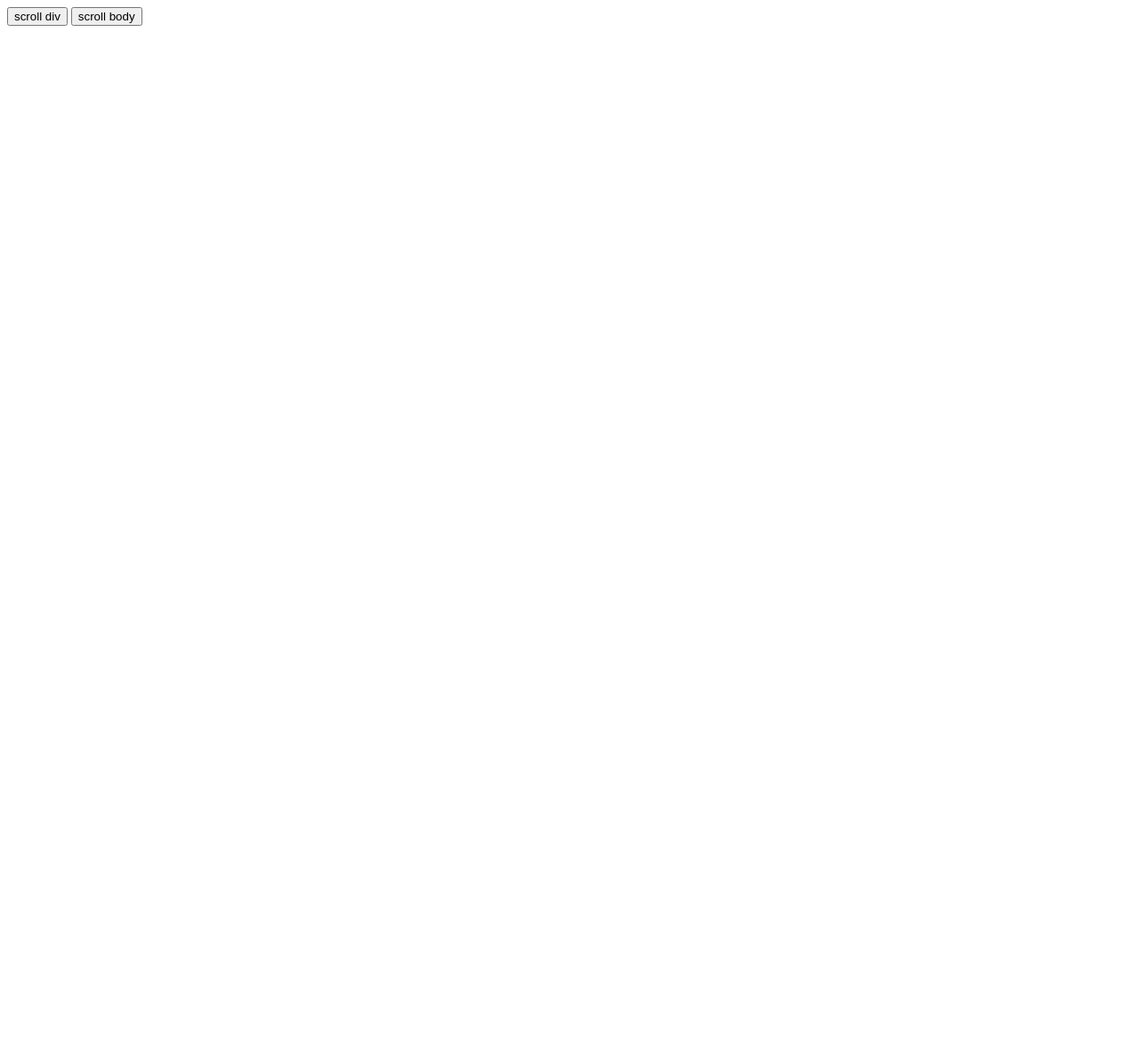
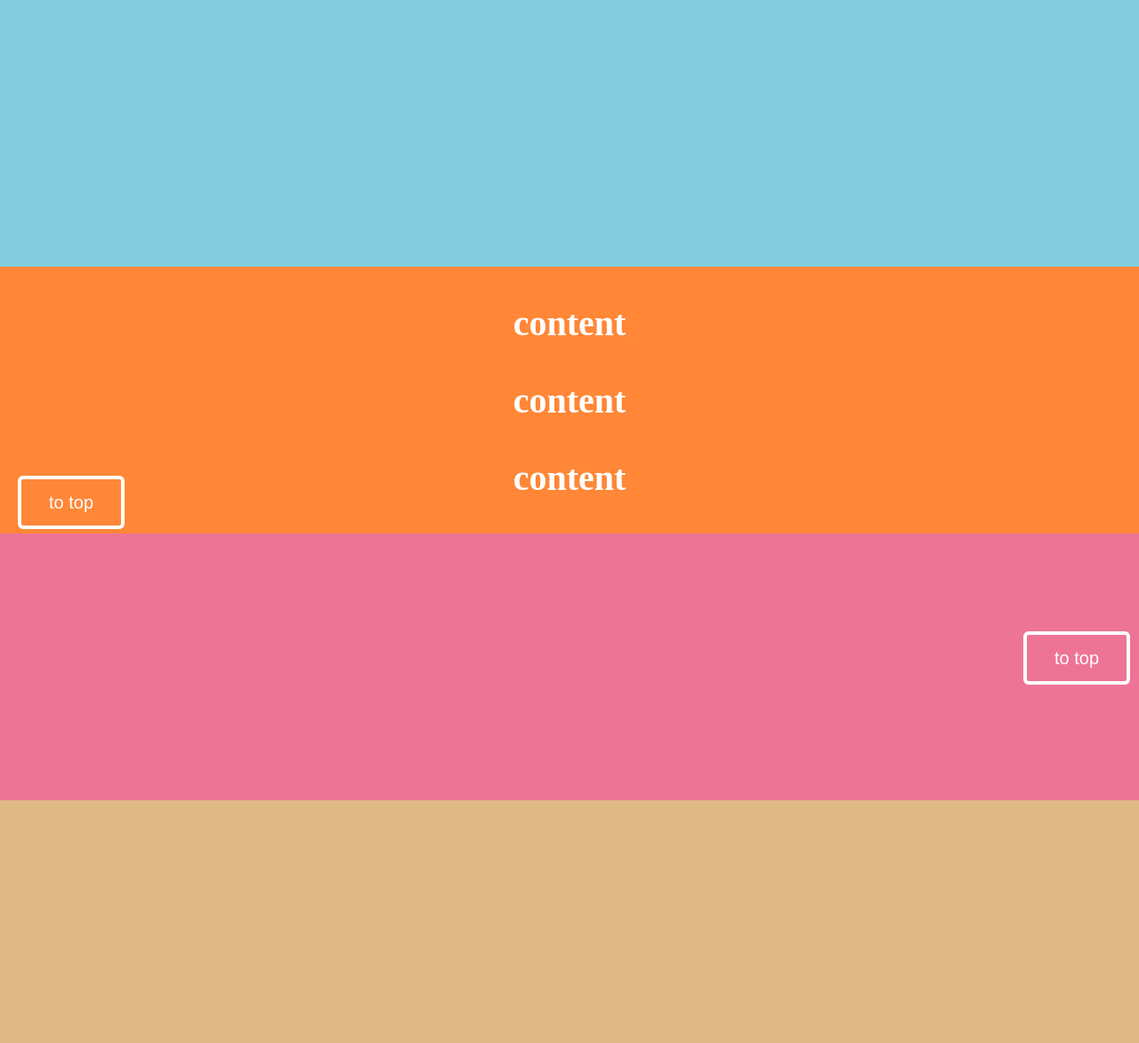
Before and after one commit to DannySu09/scroll2Top, a plain HTML site: page index.html in a window 1280 px wide. Shown: the top 1173 px of the page at 89% size. Before the commit the page ends 800 px from the top, so only its background shows below. Drawn offline with Linux system fonts and the light colour scheme.

Commit message:
add sample page

```diff
--- a/index.html
+++ b/index.html
@@ -4,17 +4,101 @@
     <meta charset="UTF-8">
     <title></title>
     <style>
+        body {
+            margin: 0;
+        }
+        .box {
+            height: 300px;
+            text-align: center;
+            font-size: 40px;
+            font-weight: bold;
+            color: #fff;
+        }
+        .box-1 {
+            background-color: #85ccdf;
+        }
+        .box-2 {
+            position: relative;
+            background-color: #ff8737;
+        }
+        .box-3 {
+            background-color: #ee7496;
+        }
+        .box-4 {
+            background-color: #deb986;
+        }
+        .box-5 {
+            background-color: #c8acec;
+        }
+        .box-6 {
+            background-color: #96f472;
+        }
+        .innerBox {
+            height: 100%;
+            overflow: auto;
+        }
+        .btn {
+            width: 120px;
+            font-size: 20px;
+            color: #fff;
+            height: 60px;
+            border: 4px solid #fff;
+            border-radius: 6px;
+            background-color: transparent;
+            transition: width .3s;
+            -o-transition: width .3s;
+            -ms-transition: width .3s;
+            -moz-transition: width .3s;
+            -webkit-transition: width .3s;
+        }
+        .btn:hover {
+            width: 130px;
+        }
 
+        .divBtn {
+            position: absolute;
+            bottom: 5px;
+            left: 20px;
+        }
+        .globalBtn {
+            position: fixed;
+            right: 10px;
+            bottom: 30px;
+        }
     </style>
 </head>
 <body>
-<button class="divBtn">scroll div</button>
-<button class="globalBtn">scroll body</button>
+<div class="box box-1"></div>
+<div class="box box-2">
+    <div class="innerBox js-box">
+        <p>content</p>
+        <p>content</p>
+        <p>content</p>
+        <p>content</p>
+        <p>content</p>
+        <p>content</p>
+        <p>content</p>
+        <p>content</p>
+        <p>content</p>
+        <p>content</p>
+        <p>content</p>
+        <p>content</p>
+        <p>content</p>
+        <p>content</p>
+        <p>content</p>
+    </div>
+    <button class="btn divBtn">to top</button>
+</div>
+<div class="box box-3"></div>
+<div class="box box-4"></div>
+<div class="box box-5"></div>
+<div class="box box-6"></div>
+<button class="btn globalBtn">to top</button>
 <script src="scroll2Top.js"></script>
 <script>
     var divBtn = document.getElementsByClassName('divBtn')[0];
     var gBtn = document.getElementsByClassName('globalBtn')[0];
-    var box = document.getElementsByClassName('papa')[0];
+    var box = document.getElementsByClassName('js-box')[0];
     var scroll2Top = scroll2Top;
     divBtn.addEventListener('click', function(){
         scroll2Top(box, 500);
```
